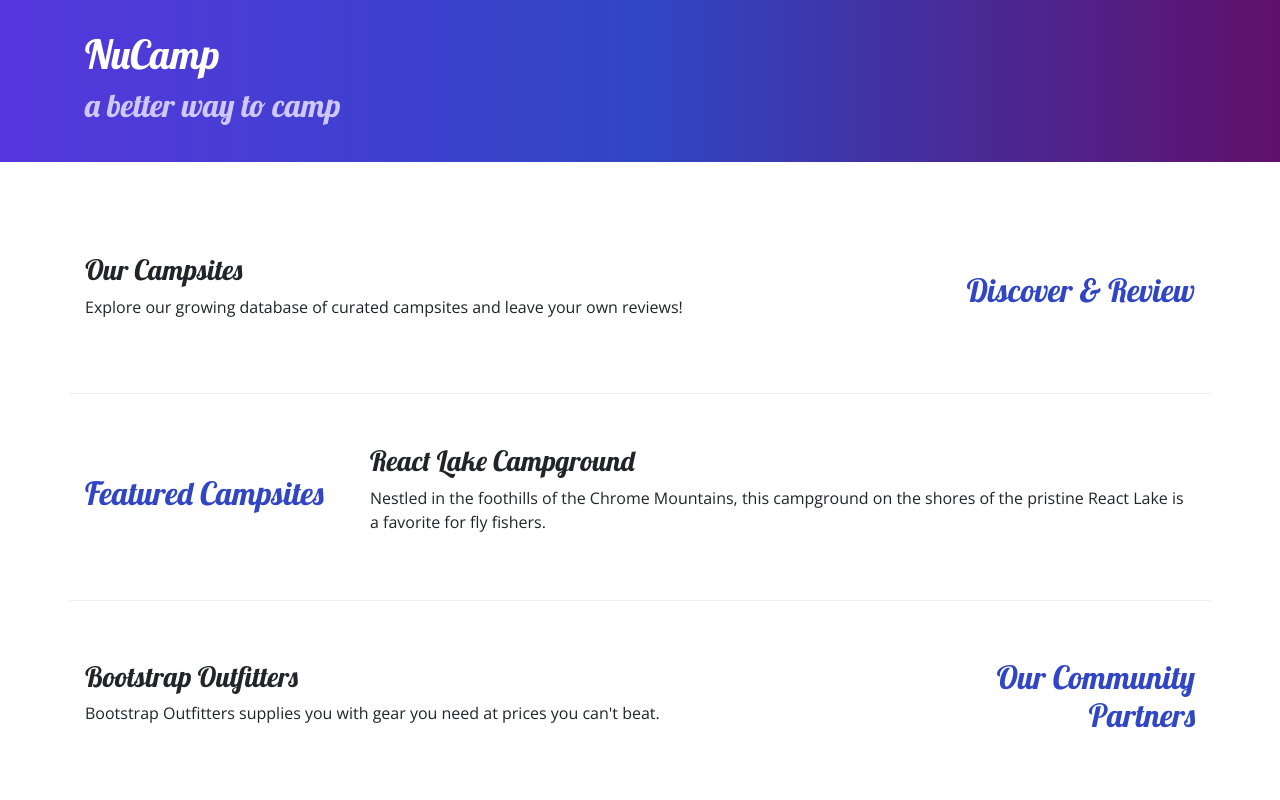
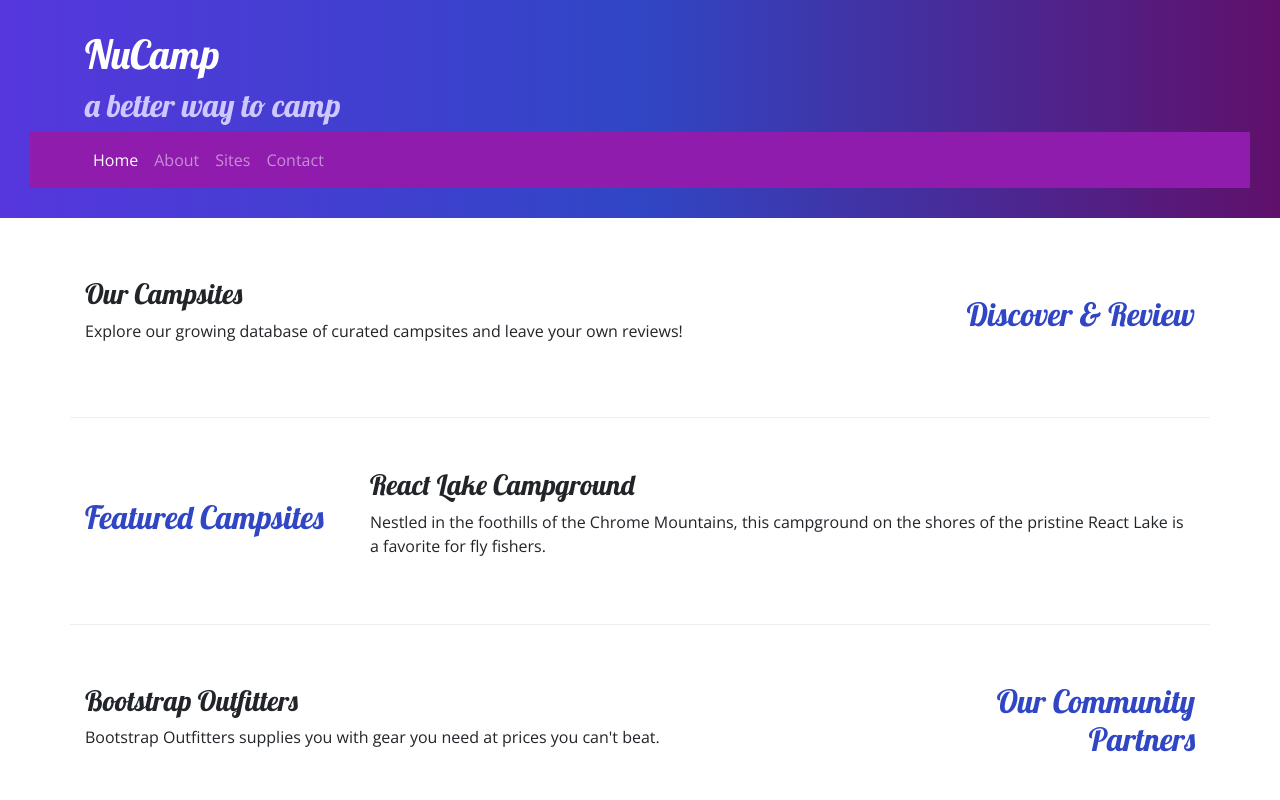
Before and after one commit to Santi029/newcampsite, a website: page index.html in a window 1280 px wide. Shown: the top 800 px of the page. Drawn offline with nearby package versions, Linux system fonts and the light colour scheme.

Commit message:
Adjustment to the nav and the travel history

```diff
--- a/css/styles.css
+++ b/css/styles.css
@@ -20,9 +20,14 @@ body {
     padding: 30px;
     background-image: linear-gradient(to right, #5637dd, #3046c5, #60106b);
     color: white;
+    margin: 0;
   }
   .row-content {
     padding: 50px 0;
     border-bottom: 1px ridge;
     min-height: 200px;
   }
+
+  .navbar {
+    background-color: #901CAD;
+}
--- a/index.html
+++ b/index.html
@@ -25,6 +25,22 @@
                 </div>
             </div>
         </div>
+
+        <nav class="navbar navbar-expand-sm navbar-dark sticky-top">
+            <div class="container">
+                <button class="navbar-toggler ml-auto" type="button" data-toggle="collapse" data-target="#nucampNavbar">
+                    <span class="navbar-toggler-icon"></span>
+                </button>
+                <div class="collapse navbar-collapse" id="nucampNavbar">
+                    <ul class="navbar-nav">
+                        <li class="nav-item active"><a class="nav-link" href="index.html">Home</a></li>
+                        <li class="nav-item"><a class="nav-link" href="aboutus.html">About</a></li>
+                        <li class="nav-item"><a class="nav-link" href="#">Sites</a></li>
+                        <li class="nav-item"><a class="nav-link" href="#">Contact</a></li>
+                    </ul>
+                </div>
+        </nav>
+
     </header>
 
     <div class="container">
```
Also changed, not shown: aboutus.html (+4 -0 lines).
